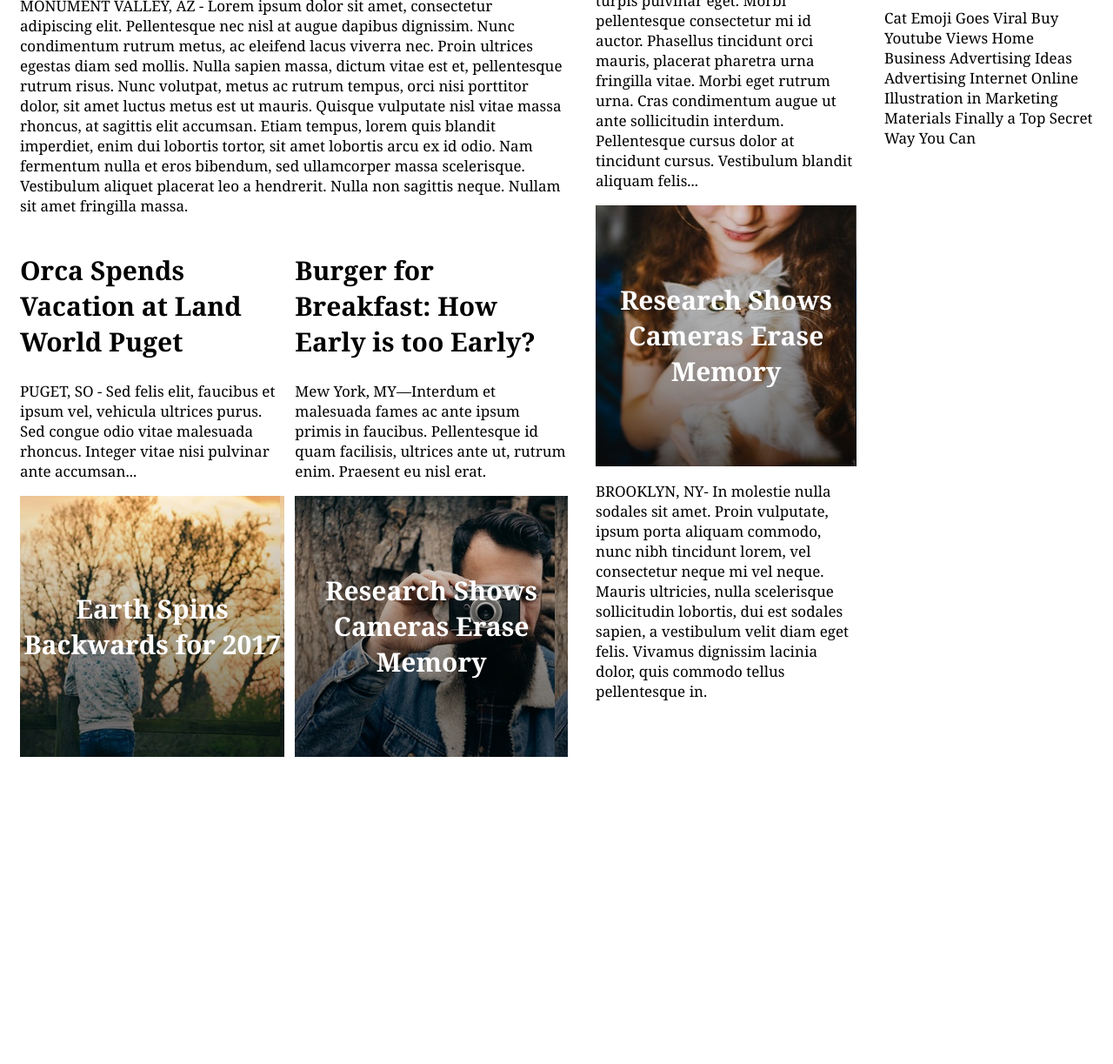
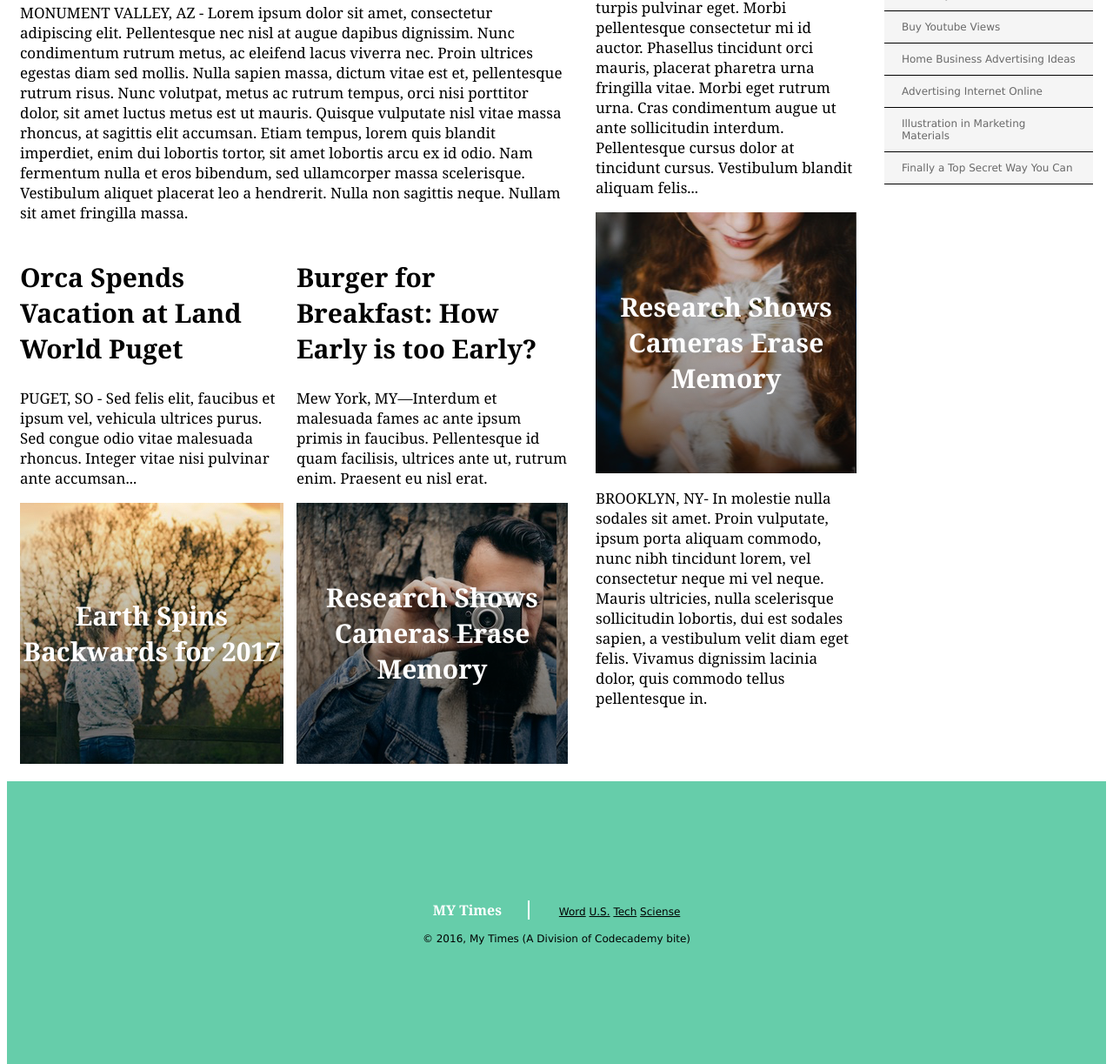
Before and after one commit to Dzhama/my-times, a plain HTML site: page index.html in a window 1280 px wide. Shown: the part 422-1645 px from the top of the page at 87% size. Before the commit the page ends 1292 px from the top, so only its background shows below. Drawn offline with Linux system fonts and the light colour scheme.

Commit message:
finished codecademy project

```diff
--- a/index.html
+++ b/index.html
@@ -20,7 +20,8 @@
 	</header>
 <!-- Main content of the page -->
 	<div class="main-content">
-		<!-- Large column -->
+
+		<!-- Large column / Left side column -->
 		<div class="large">
 			<div class="top-main">
 				<div class="img-main-story images" >
@@ -45,7 +46,8 @@
 				</div>
 			</div>
 		</div>
-		<!-- Medium column -->
+
+		<!-- Medium column / Middle Column-->
 		<div class="medium">
 			<div>
 				<h2>FBI Finds Action Star Guilty of False Advertising</h2>
@@ -58,18 +60,38 @@
 				<p>BROOKLYN, NY- In molestie nulla sodales sit amet. Proin vulputate, ipsum porta aliquam commodo, nunc nibh tincidunt lorem, vel consectetur neque mi vel neque. Mauris ultricies, nulla scelerisque sollicitudin lobortis, dui est sodales sapien, a vestibulum velit diam eget felis. Vivamus dignissim lacinia dolor, quis commodo tellus pellentesque in.</p>
 			</div>
 		</div>
-		<!-- small column -->
+
+		<!-- Small column / Right side column-->
 		<div class="small">
 			<img src="./resources/images/img-news-bite.png">
 			<div>
-				<h2>NEWS BITES</h2>
-				<p>Cat Emoji Goes Viral Buy Youtube Views Home Business Advertising Ideas Advertising Internet Online Illustration in Marketing Materials Finally a Top Secret Way You Can</p>
+				<h3>NEWS BITES</h3>
+
+				<p class="list">Cat Emoji Goes Viral </p>
+				<p class="list">Buy Youtube Views </p>
+				<p class="list"> Home Business Advertising Ideas </p>
+				<p class="list"> Advertising Internet Online </p>
+				<p class="list"> Illustration in Marketing Materials </p>
+				<p class="list"> Finally a Top Secret Way You Can</p>
 			</div>
 		</div>
 	</div>
+<!-- End of the Main content -->
+
 <!-- Footer -->
 	<footer>
-
+		<div class="footer-top">
+			<span class="title">MY Times</span>
+			<nav>
+				<span><a href="#word">Word</a></span>
+				<span><a href="#us">U.S.</a></span>
+				<span><a href="#tech">Tech</a></span>
+				<span><a href="#sciense">Sciense</a></span>
+			</nav>
+		</div>
+		<div class="copyright">
+			<span>© 2016, My Times (A Division of Codecademy bite)</span>
+		</div>
 	</footer>
 </body>
 </html>
--- a/resources/css/style.css
+++ b/resources/css/style.css
@@ -1,4 +1,4 @@
-/*Styling for all elements*/
+Styling for all elements*/
 body {
 	font-family: Verdana sans-serif;
 	margin: 0px;
@@ -16,6 +16,7 @@ header {
 	border-bottom: 1px solid black;
 	background-color: white;
 	z-index: 10;
+	margin-top: 0px;
 }
 header .logo {
 	display: flex;
@@ -51,49 +52,7 @@ header nav span a {
 	top: 100px;
 	z-index: 1;
 	justify-content: center;
-}
-
-.main-content .large {
-	width: 630px;
-	min-height: 500px;
-	display: flex;
-	flex-direction: column;
-	margin-right: 32px;
-}
-.main-content .medium {
-	width: 300px;
-	min-height: 500px;
-	display: flex;
-	flex-direction: column;
-	margin-right: 32px;
-}
-.main-content .small {
-	width: 240px;
-	min-height: 500px;
-	display: flex;
-	flex-direction: column;
-}
-.bottom-main {
-	display: flex;
-	flex-direction: row;
-}
-.left {
-	margin-right: 12px;
-}
-.img-main-story {
-	background-image: url('../images/img-story-main.png');
-}
-#heading2 {
-	font-size: 40px;
-}
-.img-story-1 {
-	background-image: url('../images/img-story-1.png');
-}
-.img-story-2 {
-	background-image: url('../images/img-story-2.png');
-}
-.img-story-3 {
-	background-image: url('../images/img-story-3.png');
+	flex-wrap: wrap;
 }
 .images {
 	height: 300px;
@@ -115,4 +74,97 @@ p {
   color: black;
 }
 
-/*footer*/
+/* Large column styling / Left side column*/
+.main-content .large {
+	width: 630px;
+	display: flex;
+	flex-direction: column;
+	margin-right: 32px;
+}
+.bottom-main {
+	display: flex;
+	flex-direction: row;
+}
+.left {
+	margin-right: 15px;
+}
+.img-main-story {
+	background-image: url('../images/img-story-main.png');
+}
+#heading2 {
+	font-size: 40px;
+}
+.img-story-2 {
+	background-image: url('../images/img-story-2.png');
+}
+.img-story-3 {
+	background-image: url('../images/img-story-3.png');
+}
+
+/*Medium column styling / Middle column*/
+.main-content .medium {
+	width: 300px;
+	display: flex;
+	flex-direction: column;
+	margin-right: 32px;
+}
+.img-story-1 {
+	background-image: url('../images/img-story-1.png');
+}
+/*Small column styling  / Right column */
+.main-content .small {
+	width: 240px;
+	display: flex;
+	flex-direction: column;
+}
+.small div p {
+    margin: 0px;
+    background-color: WhiteSmoke;
+    font-family: Verdana;
+    font-size: 12px;
+    color: DimGray;
+    padding: 11px 20px;
+    border-bottom: 1px solid black;
+	}
+.small div h3 {
+    font-size: 16px;
+    font-weight: bold;
+    text-align: center;
+}
+
+/*Footer*/
+footer {
+	display: flex;
+	position: relative;
+	top: 120px;
+    align-items: center;
+    justify-content: center;
+    flex-direction: column;
+    width: 100%;
+    height: 325px;
+    margin: 0px;
+    background-color: MediumAquamarine;
+    margin: auto;
+    font-family: Verdana;
+    font-size: 12px;
+}
+footer .footer-top {
+	margin-bottom: 15px;
+}
+footer .footer-top .title {
+	display: inline-block;
+	font-family: Georgia;
+	font-size: 16px;
+	font-weight: bold;
+	color: white;
+	border-right: 2px solid white;
+	padding-right: 30px;
+}
+footer .footer-top nav {
+	display: inline-block;
+	padding-left: 30px;
+}
+
+footer nav span  a{
+	color: black;
+}
```
